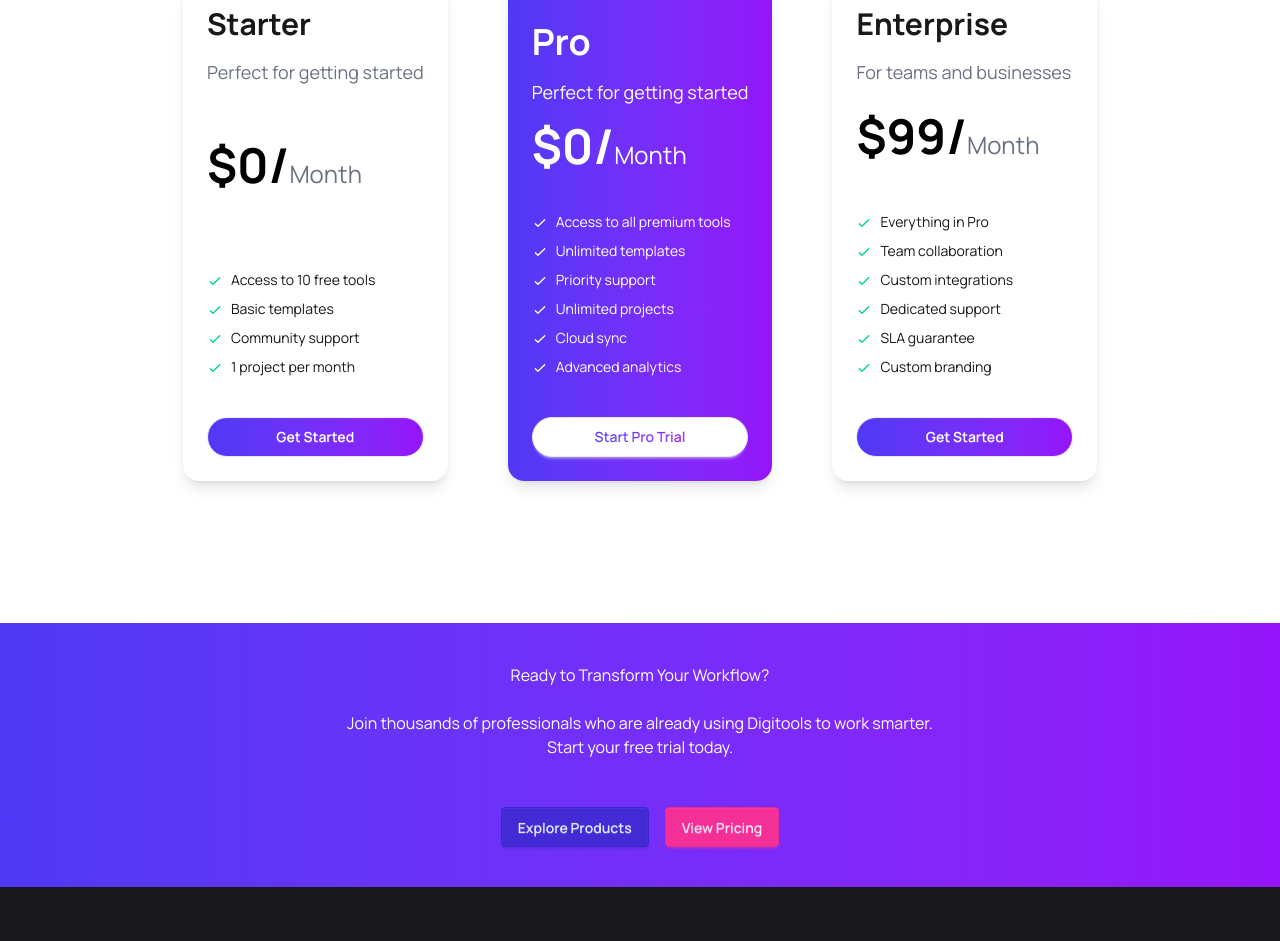
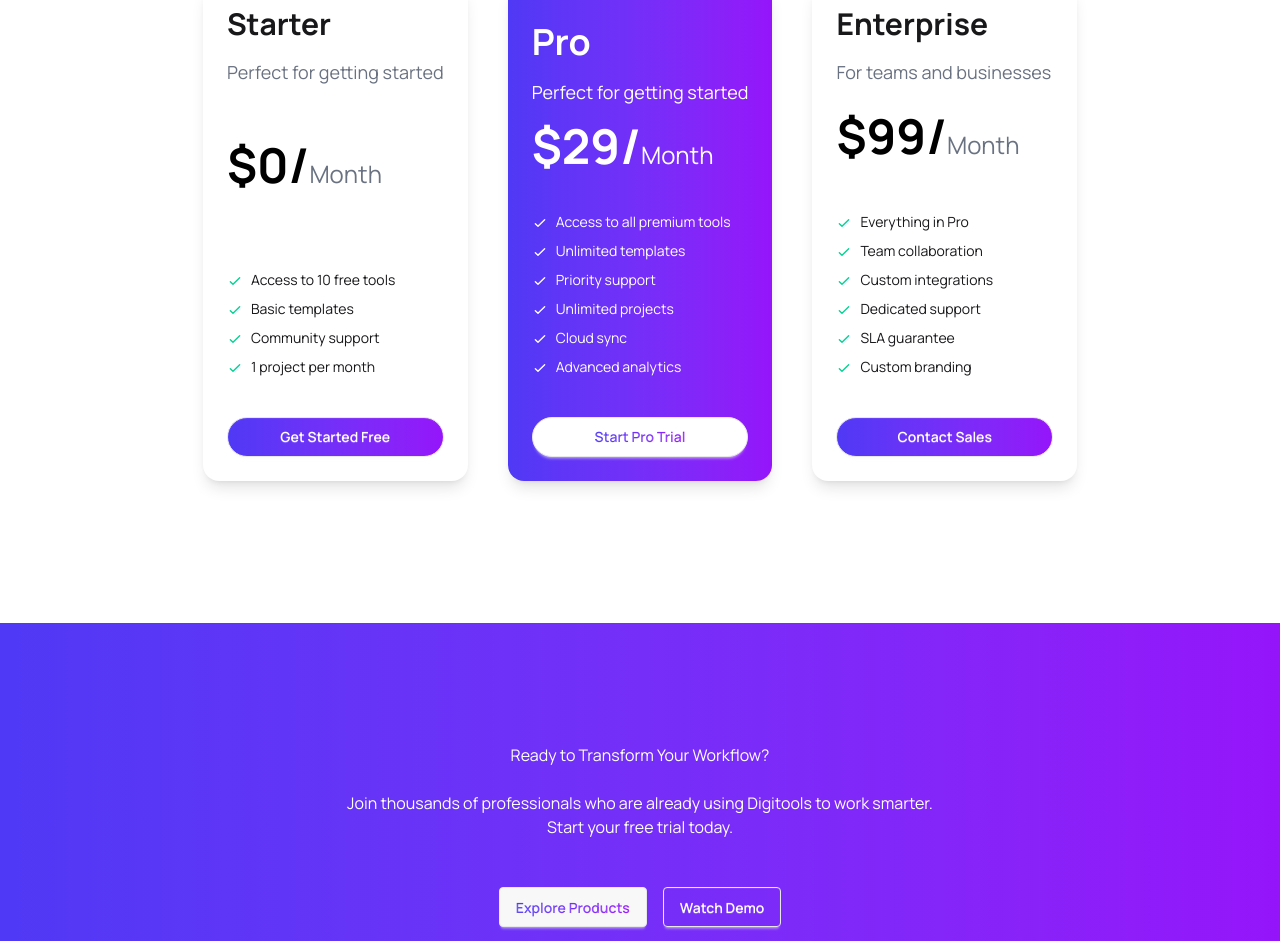
Before and after one commit to Reyad-Hoq/digitools-ai, a React (Vite) app: page / in a window 1280 px wide. Shown: the part 4771-5712 px from the top of the page. Built offline with nearby package versions, Linux system fonts and the light colour scheme.

Commit message:
more info button update

```diff
--- a/src/components/Moreinfo.jsx
+++ b/src/components/Moreinfo.jsx
@@ -1,14 +1,15 @@
 import React from "react";
 const Moreinfo = () => {
   return (
-    <div className="bg-linear-to-r from-[#4F39F6] to-[#9514FA] w-full mx-auto flex justify-center items-center flex-col text-center p-10 space-y-6 text-white">
+    <div className="bg-linear-to-r from-[#4F39F6] to-[#9514FA] w-full mx-auto flex justify-center items-center flex-col text-center py-30 space-y-6 text-white">
       <h1>Ready to Transform Your Workflow?</h1>
       <p>Join thousands of professionals who are already using Digitools to work smarter. <br /> Start your free trial today.</p>
       <div className="mt-6 flex gap-4">
-        <button className="btn btn-primary">Explore Products</button>
-        <button className="btn btn-secondary">View Pricing</button>
+        <button className="btn "><span className="bg-linear-to-r from-[#4F39F6] to-[#9514FA] bg-clip-text text-transparent">Explore Products</span></button>
+        <button className="btn bg-transparent"><span className="bg-white bg-clip-text text-transparent ">Watch Demo</span></button>
+
       </div>
-    </div>
+    </div >
   )
 };
 export default Moreinfo;
--- a/src/components/footer.jsx
+++ b/src/components/footer.jsx
@@ -1,6 +1,6 @@
 import React from "react";
 const Footer = () => {
-  return <div className="w-9/12 mx-auto bg-base-content text-center p-5">
+  return <div className="w-9/12 mx-auto bg-base-content text-center py-20">
     <footer className="footer sm:footer-horizontal text-white p-10">
       <div className="text-left w-11/12">
         <h6 className="text-3xl font-bold">DigiTools</h6>
--- a/src/components/info.jsx
+++ b/src/components/info.jsx
@@ -2,7 +2,7 @@ import React from "react";
 
 const Info = () => {
   return (
-    <div className="max-w-9/12 mx-auto grid lg:grid-cols-3 bg-base-100 p-5 gap-15">
+    <div className="max-w-9/12 mx-auto grid lg:grid-cols-3 bg-base-100 p-5 gap-10">
       <div className="card bg-base-100 shadow-lg rounded-2xl">
         <div className="card-body space-y-2">
           <h2 className="text-3xl font-bold">Starter</h2>
@@ -29,7 +29,7 @@ const Info = () => {
           <div className="mt-6">
             <button className="btn btn-block bg-linear-to-r from-[#4F39F6] to-[#9514FA] rounded-full text-white"
             >
-              Get Started
+              Get Started Free
             </button>
           </div>
         </div>
@@ -42,7 +42,7 @@ const Info = () => {
           </div>
           <h2 className="text-4xl font-bold">Pro</h2>
           <p className="text-lg">Perfect for getting started</p>
-          <p className="text-white text-2xl"><span className="text-5xl font-bold">$0/</span>Month</p>
+          <p className="text-white text-2xl"><span className="text-5xl font-bold">$29/</span>Month</p>
           <ul className="mt-6 flex flex-col gap-2">
             <li>
               <svg xmlns="http://www.w3.org/2000/svg" className="size-4 me-2 inline-block text-white" fill="none" viewBox="0 0 24 24" stroke="currentColor"><path strokeLinecap="round" strokeLinejoin="round" strokeWidth="2" d="M5 13l4 4L19 7" /></svg>
@@ -112,7 +112,7 @@ const Info = () => {
           <div className="mt-6">
             <button className="btn btn-block bg-linear-to-r from-[#4F39F6] to-[#9514FA] rounded-full text-white"
             >
-              Get Started
+              Contact Sales
             </button>
           </div>
         </div>
```
